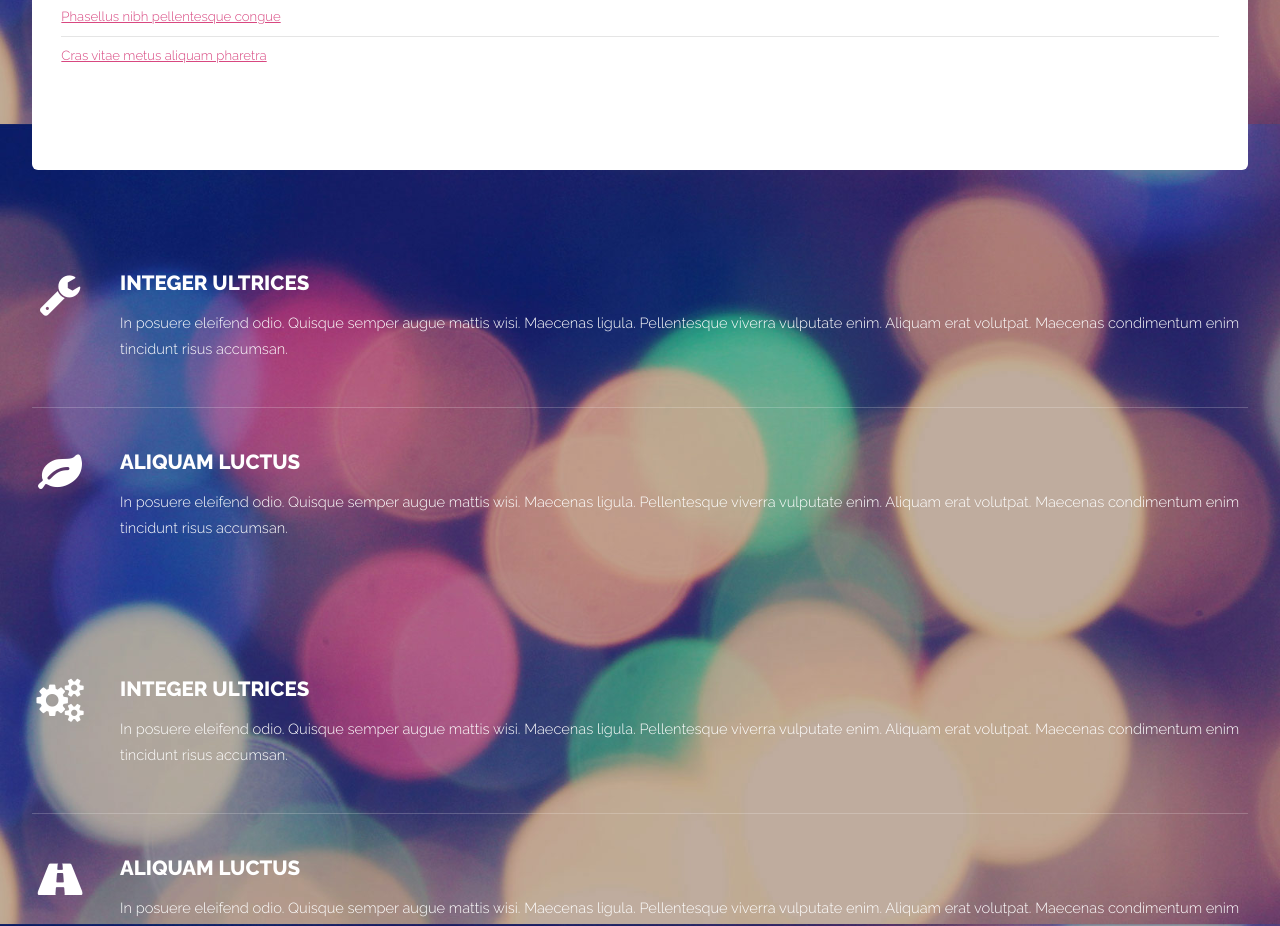
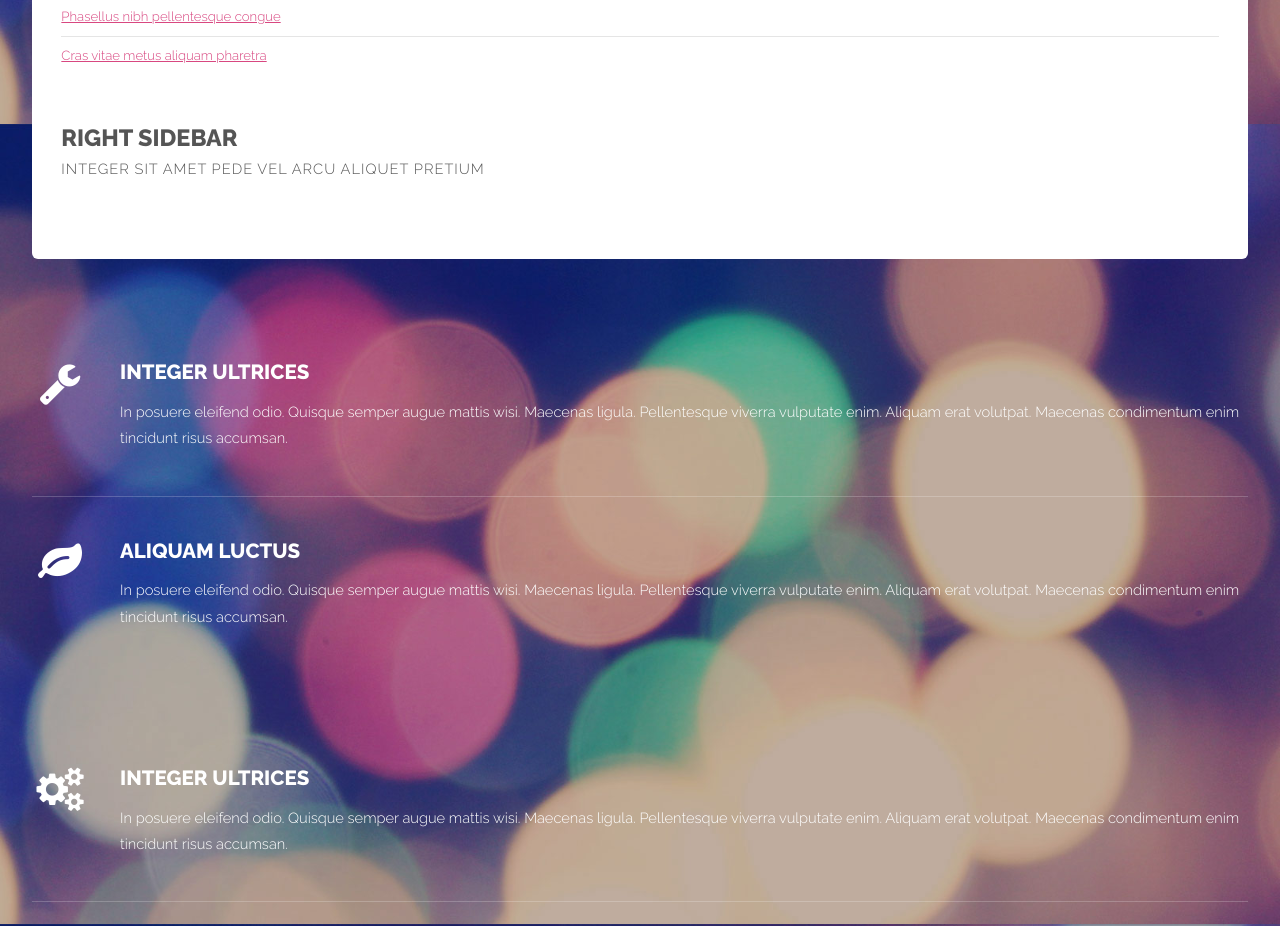
Before and after one commit to manan1011/Phares-Shift, a plain HTML site: page right-sidebar.html in a window 1280 px wide. Shown: the part 1520-2446 px from the top of the page. Drawn offline with Linux system fonts and the light colour scheme.

Commit message:
modify the header in byline

```diff
--- a/right-sidebar.html
+++ b/right-sidebar.html
@@ -102,6 +102,10 @@
 										<li><a href="#">Phasellus nibh pellentesque congue</a></li>
 										<li><a href="#">Cras vitae metus aliquam pharetra</a></li>
 									</ul>
+									<header class="major">
+										<h2>Right Sidebar</h2>
+										<span class="byline">Integer sit amet pede vel arcu aliquet pretium</span>
+									</header>
 								</section>
 							</div>
 
```
